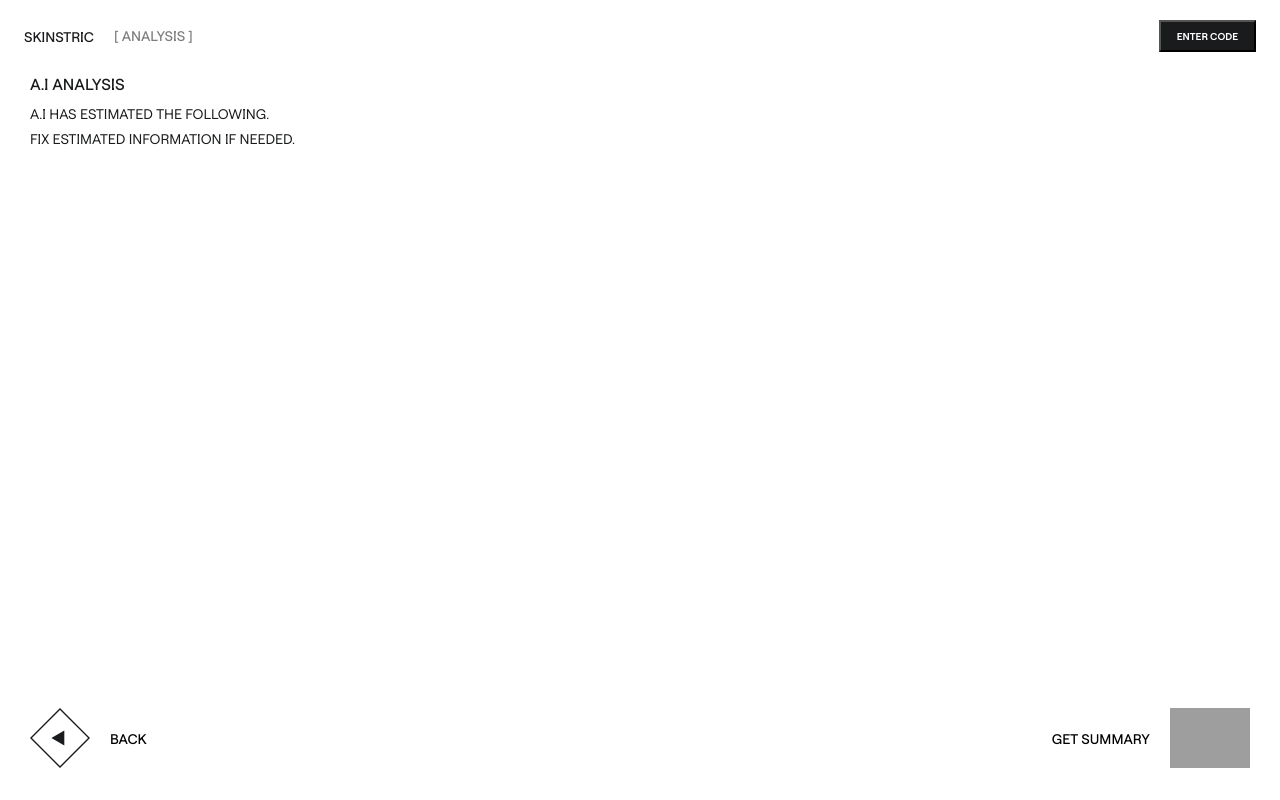
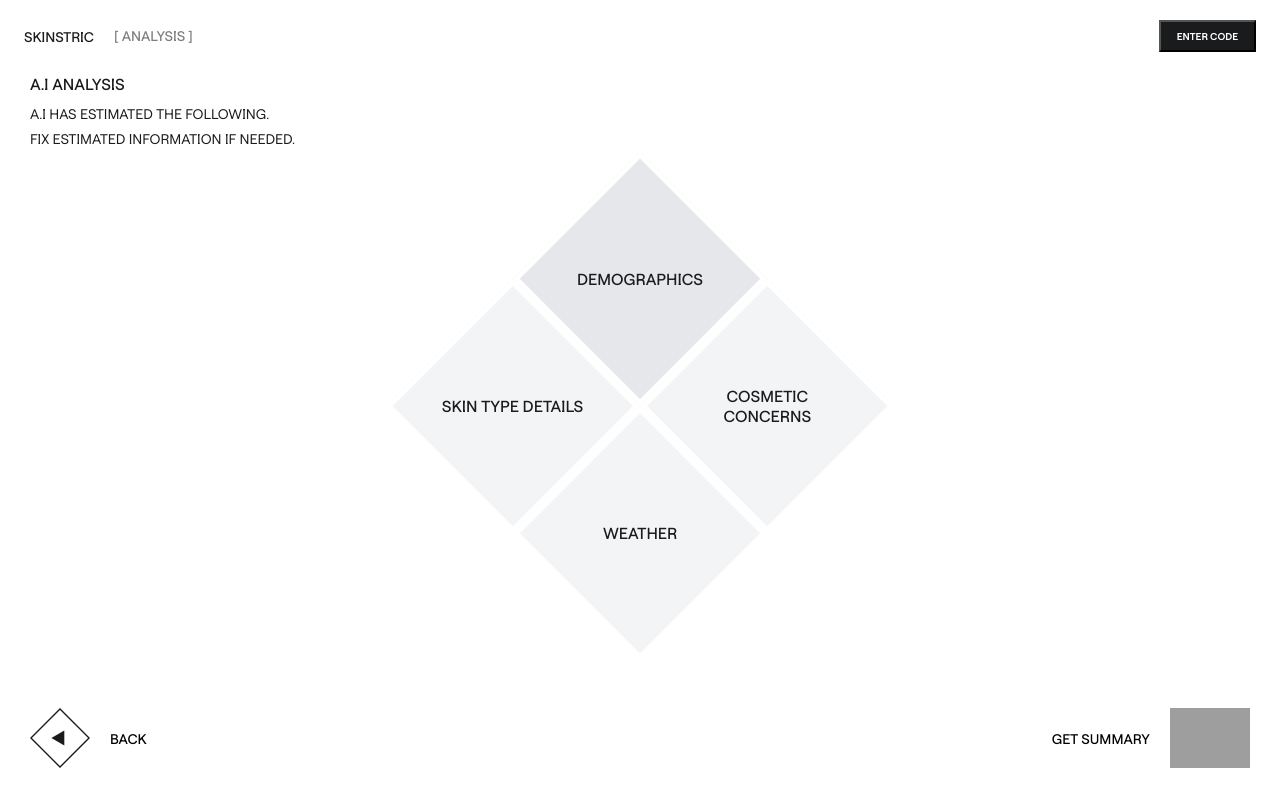
Before and after one commit to Chrislanzas16/Skinstric-Project, a React (Vite) app: page /results in a window 1280 px wide. Built offline with nearby package versions, Linux system fonts and the light colour scheme; grey boxes are pictures that could not be loaded.

Commit message:
Finished results page with link to demographics page, started working on demographics page

```diff
--- a/src/pages/Analyze/Analyze.jsx
+++ b/src/pages/Analyze/Analyze.jsx
@@ -23,16 +23,17 @@ const Analyze = () => {
       reader.onloadend = () => {
         const dataUrl = String(reader.result);
         setPreview(dataUrl);
-        uploadFileToServer(dataUrl);
+        const base64 = dataUrl.split(",")[1];
+        uploadFileToServer(base64);
       };
       reader.readAsDataURL(file);
     }
   };
 
-  const uploadFileToServer = async (imageDataUrl) => {
+  const uploadFileToServer = async (imagebase64) => {
     setIsLoading(true);
     try {
-      const body = { image: imageDataUrl };
+      const body = { image: imagebase64 };
 
       const response = await fetch(
         "https://us-central1-frontend-simplified.cloudfunctions.net/skinstricPhaseTwo",
@@ -45,10 +46,11 @@ const Analyze = () => {
         }
       );
       if (response.ok) {
+        const json = await response.json();
         console.log("File Uploaded succesfully!");
         alert("Image analyzed succesfully!");
         setIsLoading(false);
-        navigate("/results");
+        navigate("/results", { state: { demographics: json.data } });
       } else {
         const errText = await response.text();
         console.error("File Upload Failed", response.status, errText);
@@ -67,14 +69,12 @@ const Analyze = () => {
       <div className="analyze-page">
         {isLoading ? (
           <>
-
-               <div className="preview-box">
+            <div className="preview-box">
               <div className="preview-title">Preview</div>
               <div className="preview-screen">
                 {preview && <img src={preview} />}
               </div>
             </div>
-
 
             <div className="loading-wrapper">
               <div className="spin-stack-wrapper">
--- a/src/pages/Demographics/Demographics.css
+++ b/src/pages/Demographics/Demographics.css
@@ -0,0 +1,112 @@
+.demo-title {
+  font-weight: 300;
+  font-size: 72px;
+  line-height: 64px;
+  letter-spacing: -6px;
+  margin-left: 30px;
+  color: #1a1b1c;
+}
+
+.demo-sub-head {
+  opacity: 1;
+  margin-left: 30px;
+  margin-top: 20px;
+  font-size: 14px;
+  line-height: 24px;
+  font-weight: 300;
+  color: #1a1b1c;
+}
+
+.demo-wrong {
+  position: absolute;
+  font-size: 16px;
+  line-height: 24px;
+  font-weight: 300;
+  bottom: 10px;
+  margin-left: 40%;
+}
+
+.container-grid {
+  display: grid;
+  grid-template-columns: 220px 1fr 320px;
+  gap: 16px;
+  margin-top: 2.5rem;
+  margin-bottom: 10rem;
+
+}
+.left-grid {
+  display: flex;
+  flex-direction: column;
+  gap: 15px;
+  margin-left: 2rem;
+}
+
+.left-box {
+  background-color: #f3f3f4;
+  border-top: 1px solid black;
+  padding: 20px 30px;
+  justify-content: space-between;
+  flex-direction: column;
+  cursor: pointer;
+  display: flex;
+  transition: all 0.3s ease;
+}
+
+.left-box:hover{
+    background-color: rgb(221, 217, 217);
+}
+
+.demo-para {
+  opacity: 1;
+  font-weight: 500;
+  font-size: 16px;
+  line-height: 24px;
+  margin-bottom: 10px;
+}
+
+.demo-sub-title {
+  font-weight: 500;
+  font-size: 16px;
+  line-height: 24px;
+}
+
+.center-grid{
+    background-color: #f3f3f4;
+    padding: 1rem;
+    display: flex;
+    flex-direction: column;
+    align-items: center;
+    justify-content: center;
+    min-height: 57vh;
+    border-top: 1px solid black;
+    position: relative;
+}
+
+.right-grid{
+    background-color: #f3f3f4;
+    padding-top: 1rem;
+    padding-bottom: 1rem;
+    border-top: 1px solid black;
+    margin-right: 2rem;
+}
+
+.center-title{
+    position:absolute;
+    top: 16px;
+    left: 28px;
+    font-weight: 400;
+    font-size: 40px;
+    line-height: 40px;
+    color: rgba(26,27,28,1);
+}
+
+@media (max-width: 720px) {
+  .demo-title {
+    font-size: 40px;
+    letter-spacing: -3px;
+  }
+
+  .demo-sub-head {
+    margin-top: 0;
+  }
+}
--- a/src/pages/Demographics/Demographics.jsx
+++ b/src/pages/Demographics/Demographics.jsx
@@ -1,11 +1,60 @@
-import React from 'react'
+import React from "react";
+import "./Demographics.css";
+import { Link } from "react-router-dom";
+import back_btn from "../../assets/images/buttin-icon-shrunk (1).svg";
+import right_btn from "../../assets/images/buttin-icon-shrunk.svg";
+import outer_line from "../../assets/images/rect-outer-line.svg";
 
-const Demographics = () => {
+const Demographics = ({ data }) => {
   return (
-    <div>
+    <div className="demo-page">
+      <div className="sub-header">A.I ANALYSIS</div>
+      <h2 className="demo-title">DEMOGRAPHICS</h2>
+      <h5 className="demo-sub-head">PREDICTED RACE AND AGE</h5>
+      <h5 className="demo-wrong">
+        If A.I estimate is wrong, select the correct one.
+      </h5>
 
+      <div className="container-grid">
+        <div className="left-grid">
+          <div className="left-box">
+            <p className="demo-para">Southeast Asian</p>
+            <h4 className="demo-sub-title">RACE</h4>
+          </div>
+          <div className="left-box">
+            <p className="demo-para">10-19</p>
+            <h4 className="demo-sub-title">AGE</h4>
+          </div>
+          <div className="left-box">
+            <p className="demo-para">Male</p>
+            <h4 className="demo-sub-title">SEX</h4>
+          </div>
+        </div>
+        <div className="center-grid">
+          <h1 className="center-title">Southeast Asian</h1>
+        </div>
+        <div className="right-grid"></div>
+      </div>
+
+      <div className="summary-btn">
+        <Link to="/">
+          <button className="proceed-button">
+            HOME
+            <img className="btn-img" src={right_btn} alt="" />
+          </button>
+        </Link>
+      </div>
+
+      <div className="back-btn">
+        <Link to="/">
+          <button className="back-button">
+            <img className="btn-img" src={back_btn} alt="" />
+            BACK
+          </button>
+        </Link>
+      </div>
     </div>
-  )
-}
+  );
+};
 
-export default Demographics
+export default Demographics;
--- a/src/pages/Login/Login.css
+++ b/src/pages/Login/Login.css
@@ -247,3 +247,9 @@ p {
     font-weight: 600;
     font-size: 16px;
 }
+
+@media(max-width:720px){
+  .status-title{
+    font-size: 20px;
+  }
+}
--- a/src/pages/Results/Results.css
+++ b/src/pages/Results/Results.css
@@ -8,8 +8,119 @@
     opacity: 1;
 }
 
+.results-wrapper{
+    display: flex;
+    justify-content: center;
+    align-items: center;
+    height: 65vh;
+}
+
 .summary-btn{
     position: fixed;
     bottom: 32px;
     right: 30px;
 }
+
+.results-container{
+    margin: 0 auto;
+    width: fit-content;
+    height: fit-content;
+    display: grid;
+    grid-template-columns: repeat(2, 180px);
+    grid-template-rows: repeat(2,180px);
+    place-content: center;
+    place-items: center;
+    transform: rotate(45deg);
+    position: relative;
+}
+
+.menu{
+    width: 180px;
+    height: 180px;
+    background: #f3f4f6;
+    display: flex;
+    justify-content: center;
+    align-items: center;
+    text-align: center;
+    font-weight: 500;
+    cursor: not-allowed;
+    transition: all 0.3s ease;
+    position: relative;
+     color: #1a1b1c;
+     font-size: 16px;
+     border: 5px solid white;
+}
+
+.menu span {
+    transform: rotate(-45deg);
+    display: inline-block;
+}
+
+.menu.click{
+    background: #e5e7eb;
+    cursor: pointer;
+    text-decoration: none;
+    color: #1a1b1c;
+    transition: transform 0.3s ease;
+}
+
+.menu.click:hover{
+    transform: scale(1.1);
+}
+
+.menu:hover{
+    background-color: #d1d5db;
+}
+
+.results-container::after{
+    content: "";
+    position: absolute;
+    top: -40px;
+    left: -40px;
+    right: -40px;
+    width: 100%;
+    height: 100%;
+    border: 2px dashed transparent;
+    transform: rotate(0deg);
+    transition: border-color 0.3s ease, transform 0.3s ease;
+    transform: scale(0.95);
+    pointer-events: none;
+
+}
+
+.results-container:hover::after{
+    border-color: #d1d5db;
+   transform: scale(1.05);
+   padding: 40px;
+
+}
+
+@keyframes popA {0%{transform:scale(.95)}  100%{transform:scale(1.06)}}
+@keyframes popB {0%{transform:scale(.95)} 100%{transform:scale(1.06)}}
+@keyframes popC {0%{transform:scale(.95)}  100%{transform:scale(1.06)}}
+@keyframes popD {0%{transform:scale(.95)}  100%{transform:scale(1.06)}}
+
+.results-container:has(.menu:nth-child(1):hover)::after{animation: popA .22s ease;}
+.results-container:has(.menu:nth-child(2):hover)::after{animation: popB .22s ease;}
+.results-container:has(.menu:nth-child(3):hover)::after{animation: popC .22s ease;}
+.results-container:has(.menu:nth-child(4):hover)::after{animation: popD .22s ease;}
+
+
+@media (max-width:720px){
+    .results-sub-header{
+        font-size: 12px;
+    }
+
+    .results-container{
+        grid-template-columns: repeat(2,120px);
+        grid-template-rows: repeat(2,120px);
+    }
+
+    .menu{
+        width: 120px;
+        height: 120px;
+        font-size: 12px;
+    }
+
+
+}
--- a/src/pages/Results/Results.jsx
+++ b/src/pages/Results/Results.jsx
@@ -12,6 +12,26 @@ const Results = () => {
       <h5 className="results-sub-header">
         FIX ESTIMATED INFORMATION IF NEEDED.
       </h5>
+
+      <div className="results-wrapper">
+        <div className="results-container">
+          <Link to="/demographics" className="menu click">
+            <span>DEMOGRAPHICS</span>
+          </Link>
+
+          <div className="menu">
+            {" "}
+            <span>COSMETIC CONCERNS</span>
+          </div>
+          <div className="menu">
+            <span>SKIN TYPE DETAILS</span>
+          </div>
+          <div className="menu">
+            <span>WEATHER</span>
+          </div>
+        </div>
+      </div>
+
       <div className="summary-btn">
         <Link to="/demographics">
           <button className="proceed-button">
```
Also changed, not shown: src/assets/images/rect-outer-line.svg (added). Lines whose indentation alone changed are shown as unchanged.
